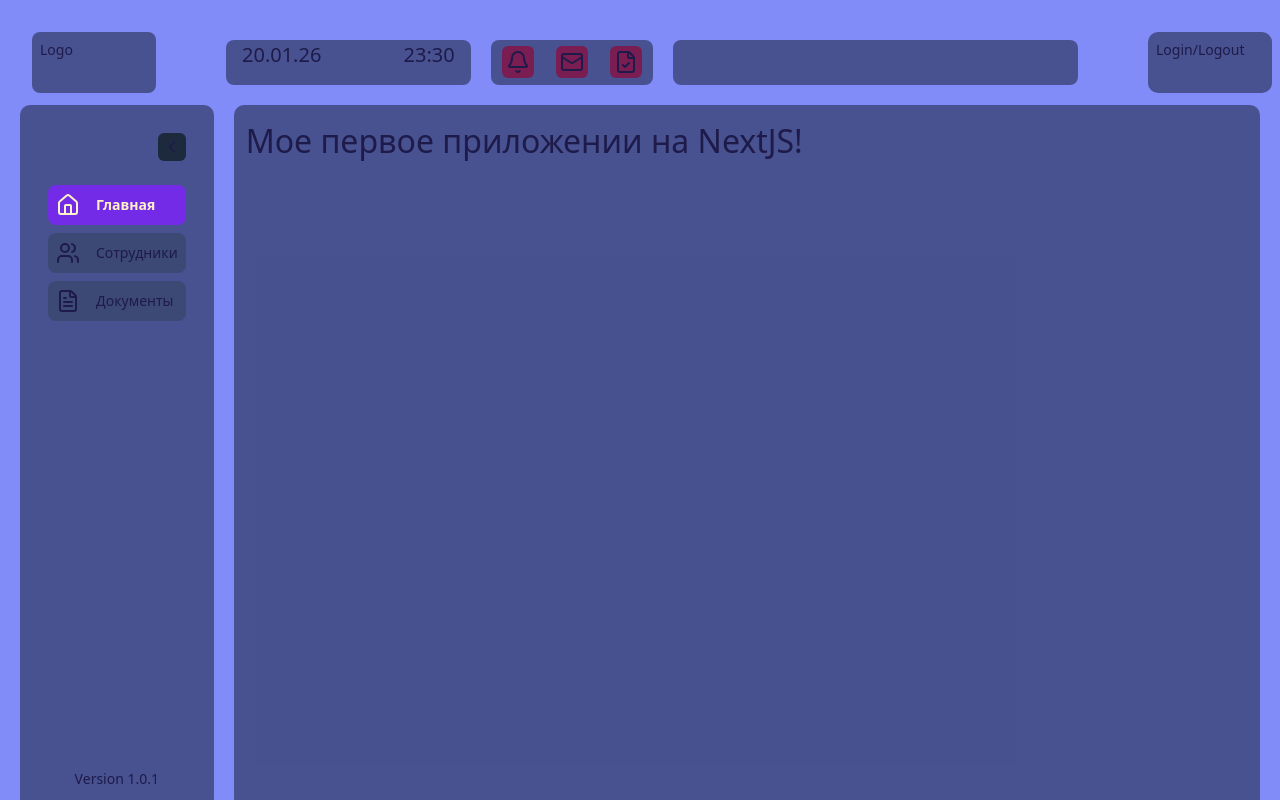
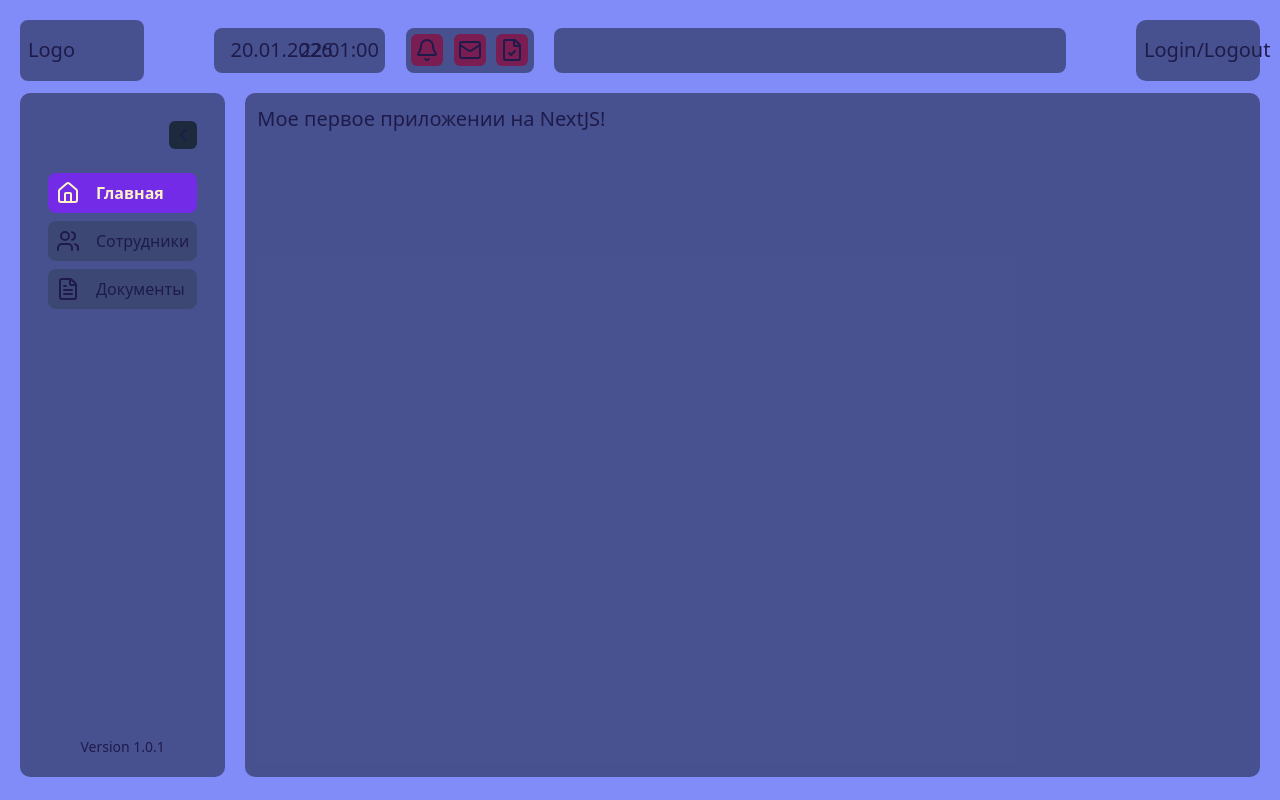
Before and after one commit to Khlystikam/Corp-portal-nextjs, a Next.js app: page / in a window 1280 px wide. Built offline with nearby package versions, Linux system fonts and the light colour scheme.

Commit message:
add header p55%

```diff
--- a/app/documents/page.tsx
+++ b/app/documents/page.tsx
@@ -3,7 +3,7 @@ import React from "react";
 export default function DocumentsPage() {
 	return (
 		<div className="flex items-center justify-center w-100/100 font-sans">
-			<div className="w-100/100 h-1/1 text-[32px] align-middle p-3 rounded-[10px] bg-gray-900/50">
+			<div className="w-100/100 h-1/1 text-[32px] align-middle p-3 rounded-[10px] bg-gray-900/50 text-xs md:text-base lg:text-xl">
 				<p>Documents</p>
 			</div>
 		</div>
--- a/app/employees/page.tsx
+++ b/app/employees/page.tsx
@@ -3,7 +3,7 @@ import React from "react";
 export default function EmployeesPage() {
 	return (
 		<div className="flex items-center justify-center w-100/100 font-sans">
-			<div className="w-100/100 h-1/1 text-[32px] align-middle p-3 rounded-[10px] bg-gray-900/50">
+			<div className="w-100/100 h-1/1 text-[32px] align-middle p-3 rounded-[10px] bg-gray-900/50 text-xs md:text-base lg:text-xl">
 				<p>Employees</p>
 			</div>
 		</div>
--- a/app/layout.tsx
+++ b/app/layout.tsx
@@ -16,12 +16,12 @@ export default function RootLayout({
 	return (
 		<html lang="en">
 			<body cz-shortcut-listen="true">
-				<div className="antialiased w-screen h-screen overflow-x-hidden overflow-y-auto p-5 min-w-112.5">
-					<div className="w-full h-8/100 text-[32px] align-middle m-3">
+				<div className="flex flex-col antialiased w-screen h-screen overflow-x-hidden overflow-y-auto gap-3 p-5 min-w-112.5">
+					<div className="w-full h-[8%] text-[32px] align-middle">
 						<Header />
 					</div>
 
-					<div className="flex flex-row w-full justify-between h-[88vh] gap-5">
+					<div className="flex flex-row w-full justify-between h-[90%] gap-5">
 						<Sidebar />
 						{children}
 					</div>
--- a/app/page.tsx
+++ b/app/page.tsx
@@ -1,7 +1,7 @@
 export default function Home() {
 	return (
 		<div className="flex items-center justify-center w-100/100 font-sans">
-			<div className="w-100/100 h-1/1 text-[32px] align-middle p-3 rounded-[10px] bg-gray-900/50">Мое первое приложении на NextJS!</div>
+			<div className="w-100/100 h-1/1 align-middle p-3 rounded-[10px] bg-gray-900/50 text-xs md:text-base lg:text-xl">Мое первое приложении на NextJS!</div>
 		</div>
 	);
 }
--- /dev/null
+++ b/app/widgets/Header/ui/DateClock.tsx
@@ -0,0 +1,30 @@
+"use client";
+
+import { useState, useEffect } from "react";
+
+// функция даты и времени
+export const LiveDateTime = () => {
+	const [date, setDate] = useState<Date | null>(null);
+
+	useEffect(() => {
+		const now = new Date();
+		setDate(now);
+
+		const timer = setInterval(() => {
+			setDate(new Date());
+		}, 1000);
+
+		return () => clearInterval(timer);
+	}, []);
+
+	if (!date) {
+		return <div className="h-10 w-[20%] text-sm md:text-lg lg:text-xl animate-pulse bg-gray-800 rounded-lg" />;
+	}
+
+	return (
+		<div className="h-full flex flex-row justify-between w-[20%] bg-gray-900/50 rounded-lg px-4 text-sm md:text-lg lg:text-xl">
+			<p className="w-[50%] text-left self-center">{date.toLocaleDateString("ru-RU")}</p>
+			<p className="w-[50%] text-right self-center">{date.toLocaleTimeString("ru-RU")}</p>
+		</div>
+	);
+};
--- a/app/widgets/Header/ui/Header.tsx
+++ b/app/widgets/Header/ui/Header.tsx
@@ -1,20 +1,22 @@
 "use client";
 
-import React from "react";
 import { HEADER_ITEMS } from "../model/HeaderIconsItem";
+import { LiveDateTime } from "./DateClock";
 
 export const Header = () => {
 	return (
 		<div className="flex flex-row justify-between w-full h-full">
-			<div className="w-10/100 bg-gray-900/50 p-2 rounded-lg">
-				<p className="text-sm">Logo</p>
+			{/*  */}
+			<div className="flex w-10/100 bg-gray-900/50 p-2 rounded-lg">
+				<p className="text-sm md:text-lg lg:text-xl self-center">Logo</p>
 			</div>
+
 			<div className="w-70/100 h-full flex flex-row justify-around items-center p-2 gap-5 rounded-[10px]">
-				<div className="h-full flex flex-row justify-between w-30/100 bg-gray-900/50 rounded-lg px-4 text-[20px]">
-					<p className="w-5/10 text-left">20.01.26</p>
-					<p className="w-5/10 text-right">23:30</p>
-				</div>
-				<div className="flex flex-row justify-around items-center w-20/100 h-full bg-gray-900/50 rounded-lg">
+				{/* дата и время */}
+				<LiveDateTime />
+
+				{/* кнопки уведомлений */}
+				<div className="flex flex-row justify-around items-center w-15/100 h-full bg-gray-900/50 rounded-lg">
 					{HEADER_ITEMS.map((item) => {
 						return (
 							<button
@@ -27,9 +29,15 @@ export const Header = () => {
 						);
 					})}
 				</div>
-				<div className="w-50/100 h-full bg-gray-900/50 rounded-lg"></div>
+
+				{/* личный прогресс бар */}
+				<div className="w-60/100 h-full bg-gray-900/50 rounded-lg"></div>
 			</div>
-			<div className="w-10/100 h-full bg-gray-900/50 p-2 rounded-[10px] text-sm">Login/Logout</div>
+
+			{/* логирование/ЛК */}
+			<div className="flex w-10/100 h-full bg-gray-900/50 p-2 rounded-[10px] text-sm md:text-lg lg:text-xl self-center">
+				<p className="text-sm md:text-lg lg:text-xl self-center">Login/Logout</p>
+			</div>
 		</div>
 	);
 };
--- a/app/widgets/Sidebar/ui/Sidebar.tsx
+++ b/app/widgets/Sidebar/ui/Sidebar.tsx
@@ -9,18 +9,18 @@ import { VERSION_APP } from "../../../settings";
 
 export const Sidebar = () => {
 	const [collapsed, setCollapsed] = useState(false);
-	const [widthSidebar, setWidthSidebar] = useState("w-15/100");
+	const [widthSidebar, setWidthSidebar] = useState("w-[15%]");
 	const [spanTextButton, setSpanTextButton] = useState("visible");
 	const pathname = usePathname();
 
 	const hideOpenSidebar = () => {
 		if (!collapsed) {
 			setCollapsed(true);
-			setWidthSidebar("w-5/100");
+			setWidthSidebar("w-[5%]");
 			setSpanTextButton("hidden");
 		} else {
 			setCollapsed(false);
-			setWidthSidebar("w-15/100");
+			setWidthSidebar("w-[15%]");
 			setSpanTextButton("visible");
 		}
 	};
@@ -53,7 +53,9 @@ export const Sidebar = () => {
 							>
 								<item.icon size={24} className="min-w-6" />
 
-								<span className={spanTextButton + " whitespace-nowrap overflow-hidden transition-all duration-300"}>{item.label}</span>
+								<span className={spanTextButton + " text-xs md:text-sm lg:text-base whitespace-nowrap overflow-hidden transition-all duration-300"}>
+									{item.label}
+								</span>
 							</Link>
 						);
 					})}
```
